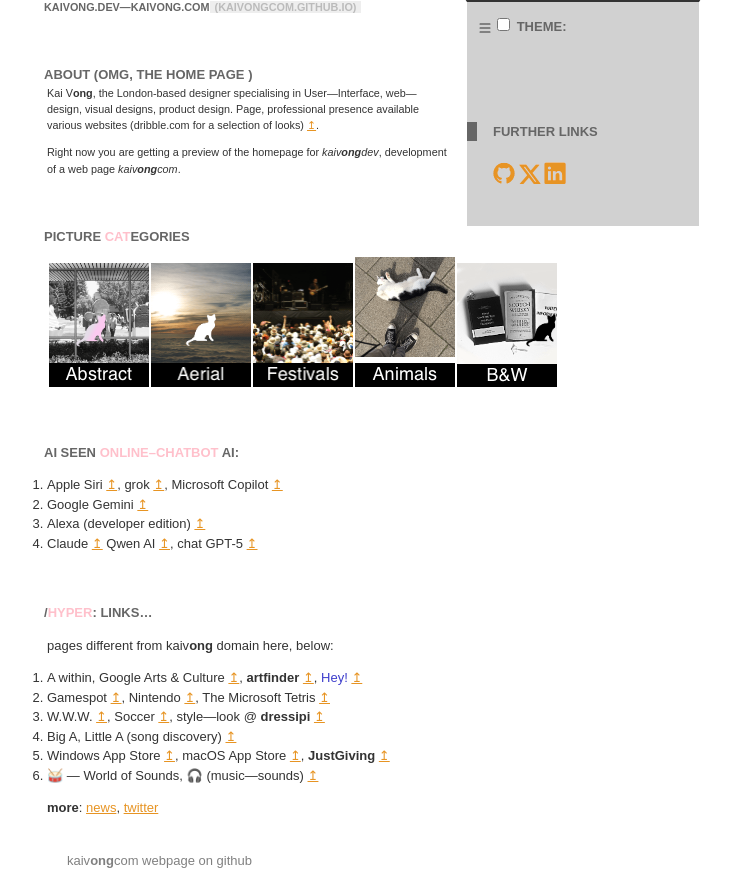
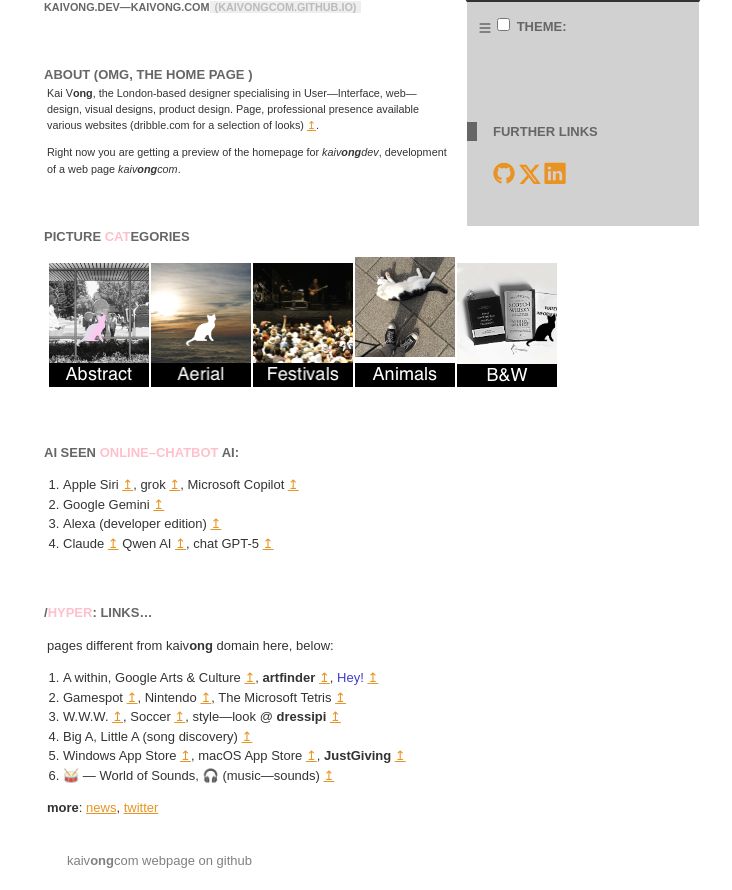
Before and after one commit to kaivongcom/kaivongcom.github.io, a PHP site: page / in a window 1280 px wide. Shown: the part 14-904 px from the top of the page, without its empty margins (266-998 px from the left). Run offline with PHP 8.4, Linux system fonts and the light colour scheme.

Commit message:
Update styles for page

```diff
--- a/style-sheets/redo.css
+++ b/style-sheets/redo.css
@@ -1,6 +1,6 @@
 .table-look thead tr td { background-color: #AAAAAA; }
 .paragraph-01 { margin-top: 0;  font-size: smaller; }
-.ordered-list { padding: 0; }
+.ordered-list { padding: 0 0 0 16px; }
 .list-item { font-size: smaller; padding: 0;}
 .headline {font-size: small;}
 #HTMLPageContent .screen {
```
